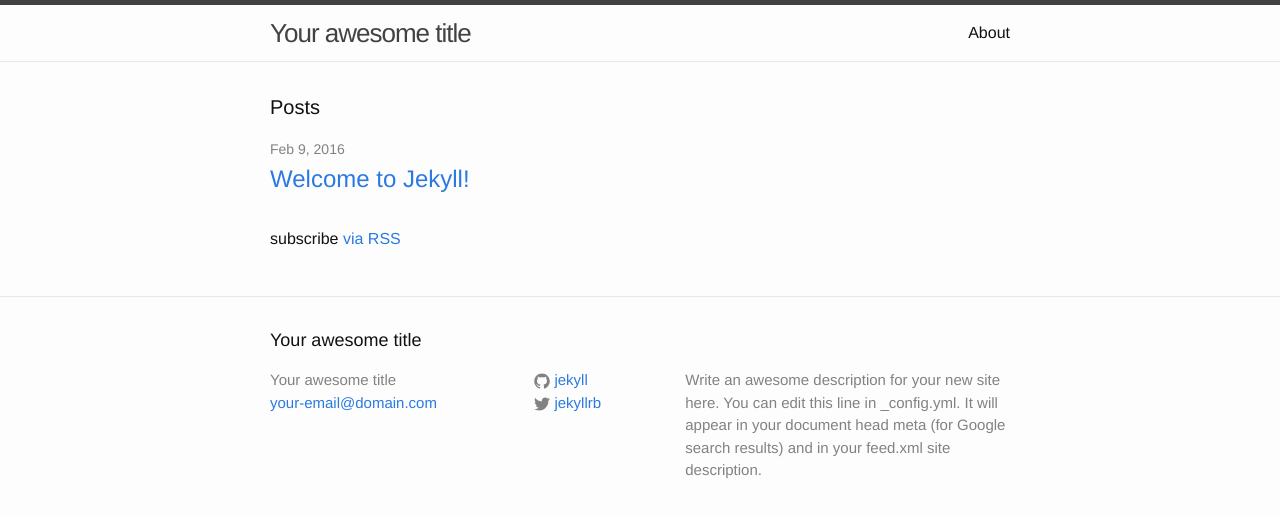
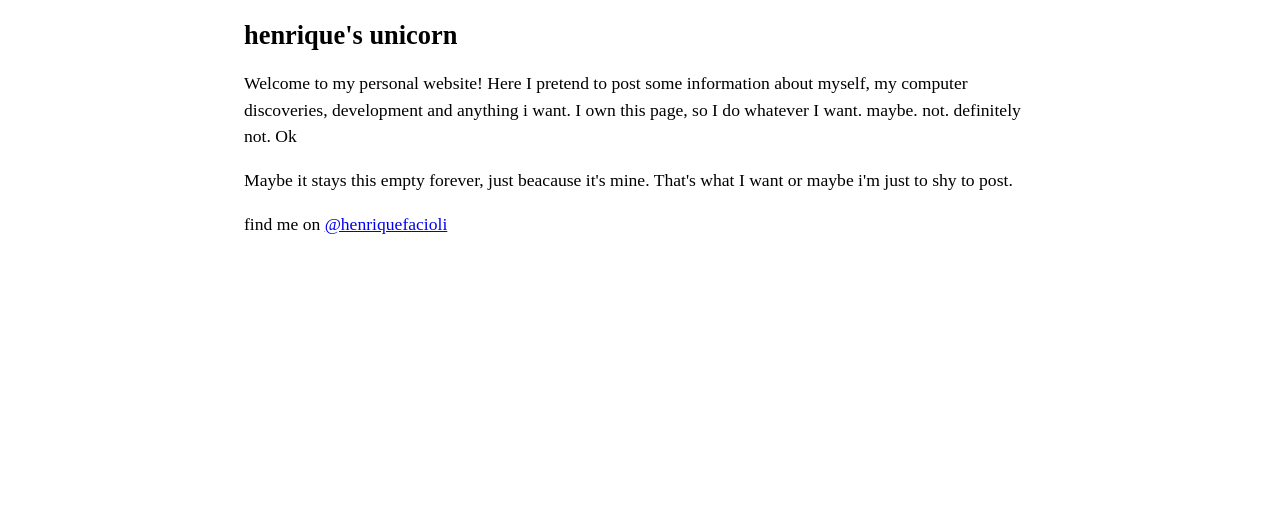
Before and after one commit to faciolihenrique/henriquefacioli.github.io, a Jekyll site: the page index.html, which Jekyll copies as it is, in a window 1280 px wide. Shown: the top 517 px of the page. Built offline with Jekyll 4.4.1, drawn with Linux system fonts in a browser that asks for light colours.

Commit message:
verysimple-minimalist

```diff
--- a/index.html
+++ b/index.html
@@ -1,23 +1,20 @@
----
-layout: default
----
-
-<div class="home">
-
-  <h1 class="page-heading">Posts</h1>
-
-  <ul class="post-list">
-    {% for post in site.posts %}
-      <li>
-        <span class="post-meta">{{ post.date | date: "%b %-d, %Y" }}</span>
-
-        <h2>
-          <a class="post-link" href="{{ post.url | prepend: site.baseurl }}">{{ post.title }}</a>
-        </h2>
-      </li>
-    {% endfor %}
-  </ul>
-
-  <p class="rss-subscribe">subscribe <a href="{{ "/feed.xml" | prepend: site.baseurl }}">via RSS</a></p>
-
-</div>
+<!doctype html>
+<html>
+<head>
+	<meta charset="utf-8">
+	<meta name="viewport" content="width=device-width">
+	<meta name="author" content="@henriquefacioli">
+	<meta name="description" content="a personal website for sharing things i like and posting my experince">
+	<meta property="og:title" content="henrique's unicorn">
+	<meta property="og:description" content="a personal website for sharing things i like and posting my experince">
+	<meta name="twitter:card" content="summary">
+	<meta name="twitter:title" content="henrique's unicorn">
+	<meta name="twitter:description" content="a personal website for sharing things i like and posting my experince">
+	<meta name="twitter:creator" content="@henriquefacioli">
+	<title>henrique's unicorn</title>
+	<style type="text/css">body {font-size: 1.1em; line-height: 1.5em; max-width: 45em; margin: auto; padding: 0 2%;} img {max-width: 100%; display: block; margin: .75em auto;}</style>
+</head>
+<body>
+<h2>henrique's unicorn</h2> <p>Welcome to my personal website! Here I pretend to post some information about myself, my computer discoveries, development and anything i want. I own this page, so I do whatever I want. maybe. not. definitely not. Ok</p> <p>Maybe it stays this empty forever, just beacause it's mine. That's what I want or maybe i'm just to shy to post.</p> <p>find me on <a href="twitter.com/henriquefacioli">@henriquefacioli</a></p>
+</body>
+</html>
```
